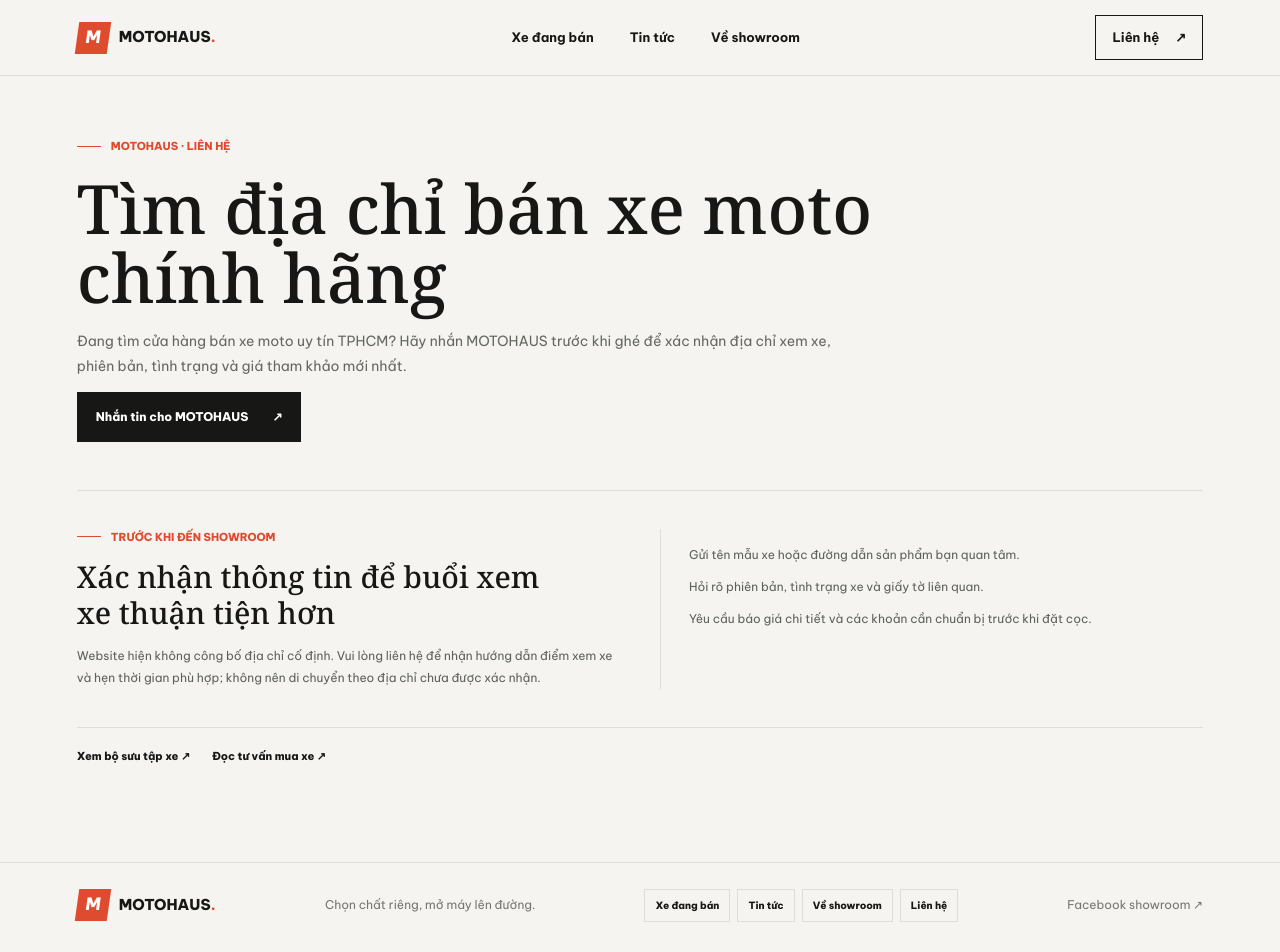
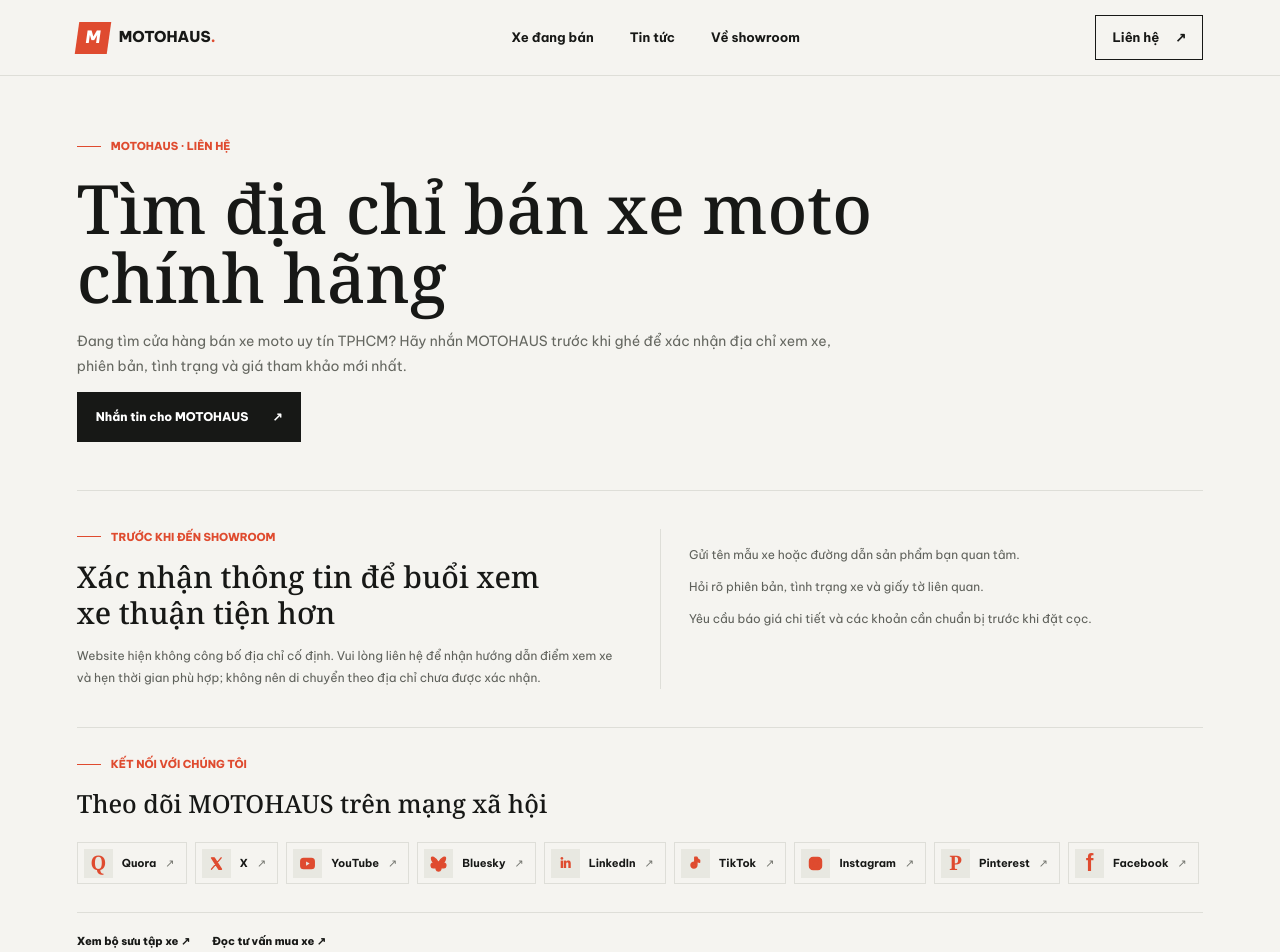
Before and after one commit to phuongduy54367-coder/motohaus-seo, a Next.js app: page /lien-he in a window 1280 px wide. Shown: the top 952 px of the page. Built offline with nearby package versions, Linux system fonts and the light colour scheme; no server answers.

Commit message:
thêm vài trang mxh

```diff
--- a/app/globals.css
+++ b/app/globals.css
@@ -48,11 +48,31 @@ button, input { font: inherit; }
 .header-cta { align-items: center; border: 1px solid var(--foreground); display: inline-flex; gap: 16px; padding: 12px 16px; }
 .header-cta:hover { background: var(--foreground); color: white; }
 .site-footer { align-items: center; border-top: 1px solid var(--line); display: flex; justify-content: space-between; margin-top: 72px; padding: 26px clamp(20px, 6vw, 88px); }
-.site-footer > span, .site-footer > a:last-child { color: var(--muted); font-size: 12px; }
+.site-footer > span { color: var(--muted); font-size: 12px; }
 .footer-brand { color: var(--foreground) !important; }
 .footer-demo-links { display: flex; flex-wrap: wrap; gap: 7px; }
 .footer-demo-links a { border: 1px solid var(--line); font-size: 10px; font-weight: 800; padding: 8px 10px; }
 .footer-demo-links a:hover { border-color: var(--accent); }
+.social-links { display: flex; flex-wrap: wrap; gap: 8px; }
+.social-link { align-items: center; border: 1px solid var(--line); display: inline-flex; gap: 9px; min-height: 42px; padding: 5px 11px 5px 6px; transition: border-color 160ms ease, background 160ms ease, transform 160ms ease; }
+.social-link:hover { background: #fff; border-color: var(--accent); transform: translateY(-2px); }
+.social-icon { align-items: center; background: #e8e8e1; color: var(--accent); display: inline-flex; height: 29px; justify-content: center; width: 29px; }
+.social-icon svg { fill: currentColor; height: 17px; width: 17px; }
+.social-icon svg path { stroke: currentColor; stroke-linecap: round; stroke-linejoin: round; stroke-width: 2; }
+.social-icon svg rect, .social-icon svg circle { stroke: currentColor; stroke-width: 2; }
+.social-icon svg .social-icon-cutout { fill: #e8e8e1; stroke: none; }
+.social-icon svg .social-icon-fill { fill: currentColor; stroke: none; }
+.social-letter { color: var(--accent); font-size: 17px; font-weight: 900; line-height: 1; }
+.social-letter--linkedin { font-size: 14px; letter-spacing: -1px; }
+.social-letter--pinterest, .social-letter--quora { font-family: Georgia, "Times New Roman", serif; font-size: 20px; }
+.social-letter--facebook { font-family: Arial, sans-serif; font-size: 23px; }
+.social-name { font-size: 11px; font-weight: 700; }
+.social-arrow { color: var(--muted); font-size: 11px; }
+.social-links--compact { gap: 5px; }
+.social-links--compact .social-link { justify-content: center; min-height: 34px; padding: 2px; width: 34px; }
+.social-links--compact .social-icon { background: transparent; height: 24px; width: 24px; }
+.social-links--compact .social-icon svg { height: 16px; width: 16px; }
+.social-links--compact .social-name, .social-links--compact .social-arrow { display: none; }
 
 .home-main { margin: 0 auto; max-width: 1440px; width: 100%; }
 .hero { align-items: center; display: grid; gap: 5vw; grid-template-columns: 0.86fr 1.14fr; min-height: 555px; padding: 48px clamp(20px, 7vw, 100px) 56px; }
@@ -205,6 +225,8 @@ button, input { font: inherit; }
 .contact-details p, .contact-details li { color: #5e605a; font-size: 12px; line-height: 1.85; }
 .contact-details ul { border-left: 1px solid var(--line); margin: 0; padding: 5px 0 5px 28px; }
 .contact-details li { margin: 10px 0; }
+.contact-social { border-top: 1px solid var(--line); display: grid; gap: 20px; padding: 28px 0; }
+.contact-social h2 { font-family: var(--font-display), Georgia, "Times New Roman", serif; font-size: 25px; font-weight: 500; margin: 12px 0 0; }
 .contact-links { border-top: 1px solid var(--line); display: flex; flex-wrap: wrap; gap: 22px; padding-top: 20px; }
 .contact-links a { font-size: 11px; font-weight: 800; }
 .contact-links a:hover { color: var(--accent); }
@@ -227,7 +249,7 @@ button, input { font: inherit; }
   .about-band { gap: 25px; padding: 45px 24px; }
   .about-points { padding-left: 22px; }
   .seo-note { margin-left: 24px; margin-right: 24px; }
-  .site-footer { gap: 15px; padding: 23px 24px; }
+  .site-footer { flex-wrap: wrap; gap: 15px; padding: 23px 24px; }
   .site-footer > span { display: none; }
   .product-layout { gap: 28px; grid-template-columns: minmax(0, 1fr) minmax(280px, 0.85fr); }
   .news-grid { grid-template-columns: repeat(2, minmax(0, 1fr)); }
@@ -262,7 +284,7 @@ button, input { font: inherit; }
   .about-points { border-left: 0; border-top: 1px solid #c7c8c0; padding: 10px 0 0; }
   .seo-note { align-items: flex-start; flex-direction: column; gap: 12px; margin: 22px 18px 0; padding: 17px; }
   .site-footer { align-items: flex-start; flex-direction: column; margin-top: 48px; padding: 22px 18px; }
-  .site-footer > a:last-child { font-size: 11px; }
+  .social-links--compact { gap: 4px; }
   .topic-page { padding: 42px 18px 10px; }
   .render-demo-page { padding: 38px 18px 10px; }
   .topic-intro h1 { font-size: 44px; }
--- a/app/layout.tsx
+++ b/app/layout.tsx
@@ -3,7 +3,7 @@ import Link from "next/link";
 import { GoogleAnalytics } from "@next/third-parties/google";
 import { Be_Vietnam_Pro, Noto_Serif } from "next/font/google";
 import { siteUrl } from "./site-url";
-import { facebookUrl } from "./site-links";
+import { SocialLinks } from "./social-links";
 import "./globals.css";
 
 const vietnamSans = Be_Vietnam_Pro({
@@ -70,7 +70,7 @@ export default function RootLayout({ children }: LayoutProps<"/">) {
             <Link href="/#about">Về showroom</Link>
             <Link href="/lien-he">Liên hệ</Link>
           </nav>
-          <a href={facebookUrl} rel="noreferrer" target="_blank">Facebook showroom <span aria-hidden="true">↗</span></a>
+          <SocialLinks compact />
         </footer>
       </body>
     </html>
--- a/app/lien-he/page.tsx
+++ b/app/lien-he/page.tsx
@@ -1,5 +1,6 @@
 import type { Metadata } from "next";
 import Link from "next/link";
+import { SocialLinks } from "../social-links";
 import { facebookUrl } from "../site-links";
 
 export const metadata: Metadata = {
@@ -37,6 +38,13 @@ export default function ContactPage() {
           <li>Yêu cầu báo giá chi tiết và các khoản cần chuẩn bị trước khi đặt cọc.</li>
         </ul>
       </section>
+      <section className="contact-social">
+        <div>
+          <span className="eyebrow">Kết nối với chúng tôi</span>
+          <h2>Theo dõi MOTOHAUS trên mạng xã hội</h2>
+        </div>
+        <SocialLinks />
+      </section>
       <nav aria-label="Khám phá MOTOHAUS" className="contact-links">
         <Link href="/#collection">Xem bộ sưu tập xe ↗</Link>
         <Link href="/tin-tuc">Đọc tư vấn mua xe ↗</Link>
--- a/app/site-links.ts
+++ b/app/site-links.ts
@@ -1 +1,33 @@
 export const facebookUrl = "https://www.facebook.com/phuong.duy.4444/";
+
+export const socialLinks = [
+  { name: "Quora", network: "quora", url: "https://fr.quora.com/profile/Mon-Thanos" },
+  { name: "X", network: "x", url: "https://x.com/Rembaka17" },
+  { name: "YouTube", network: "youtube", url: "https://www.youtube.com/@remilya17/posts" },
+  { name: "Bluesky", network: "bluesky", url: "https://bsky.app/profile/nigapromax.bsky.social" },
+  {
+    name: "LinkedIn",
+    network: "linkedin",
+    url: "https://www.linkedin.com/posts/lya-remi-031692448_gi%E1%BB%AFa-nh%E1%BB%AFng-deadline-d%E1%BB%93n-d%E1%BA%ADp-v%C3%A0-h%C3%A0ng-gi%E1%BB%9D-ng%E1%BB%93i-activity-7522911836338388992-_fy8?originalSubdomain=vn",
+  },
+  {
+    name: "TikTok",
+    network: "tiktok",
+    url: "https://www.tiktok.com/@remilya17/photo/7703457216770198805?_r=1&_t=ZS-9B3umCRPXsK&image_index=1",
+  },
+  {
+    name: "Instagram",
+    network: "instagram",
+    url: "https://www.instagram.com/p/DfOpjyOReGX/?fbclid=IwY2xjawVYK29leHRuA2FlbQIxMABwZG9mBWJyaWQRMXlhbHFIV0NyY0xRRFI5b05zcnRjBmFwcF9pZBAyMjIwMzkxNzg4MjAwODkyAAEfLoHwOnvTuLETuKyfcM-0pboe6HxO_-teyOqV0N6ThMWxAMpTPflk_uk-GSE_aem_kB5chwTovH4L6kI-NlQklQ",
+  },
+  {
+    name: "Pinterest",
+    network: "pinterest",
+    url: "https://www.pinterest.com/pin/711357703691122254/feedback/?invite_code=bd68741a1ba645ae98225b91d3627c35&sender_id=711357841050571664",
+  },
+  {
+    name: "Facebook",
+    network: "facebook",
+    url: "https://www.facebook.com/story.php?story_fbid=2366911857469772&id=100024529429368&rdid=YbLzonUSqEhMayw2#",
+  },
+] as const;
--- /dev/null
+++ b/app/social-links.tsx
@@ -0,0 +1,93 @@
+import { socialLinks } from "./site-links";
+
+type SocialNetwork = (typeof socialLinks)[number]["network"];
+
+function SocialIcon({ network }: { network: SocialNetwork }) {
+  if (network === "youtube") {
+    return (
+      <svg viewBox="0 0 24 24" aria-hidden="true">
+        <rect x="2.5" y="5" width="19" height="14" rx="4" />
+        <path className="social-icon-cutout" d="m10 9 5 3-5 3z" />
+      </svg>
+    );
+  }
+
+  if (network === "instagram") {
+    return (
+      <svg viewBox="0 0 24 24" aria-hidden="true">
+        <rect x="3.5" y="3.5" width="17" height="17" rx="5" />
+        <circle cx="12" cy="12" r="4" />
+        <circle className="social-icon-fill" cx="17.5" cy="6.8" r="1" />
+      </svg>
+    );
+  }
+
+  if (network === "tiktok") {
+    return (
+      <svg viewBox="0 0 24 24" aria-hidden="true">
+        <path d="M14 3v11.2a4.2 4.2 0 1 1-3.5-4.1v3.2a1.2 1.2 0 1 0 .5 1V3h3c.2 2.2 1.5 3.8 3.8 4.3v3.1A8 8 0 0 1 14 8.8" />
+      </svg>
+    );
+  }
+
+  if (network === "bluesky") {
+    return (
+      <svg viewBox="0 0 24 24" aria-hidden="true">
+        <path d="M12 11.2C10.8 8.9 7.5 4.7 5 3.4 2.6 2.2 2 3.7 2.2 5.1c.3 2.5 1.1 5.3 4.7 6.4-3.1-.4-5.8.4-5.3 3.7.6 3.4 4.5 4.4 8.1.5-2.1 3.5-.9 6.9 2.3 6.9s4.4-3.4 2.3-6.9c3.6 3.9 7.5 2.9 8.1-.5.5-3.3-2.2-4.1-5.3-3.7 3.6-1.1 4.4-3.9 4.7-6.4.2-1.4-.4-2.9-2.8-1.7-2.5 1.3-5.8 5.5-7 7.8Z" />
+      </svg>
+    );
+  }
+
+  if (network === "linkedin") {
+    return <span className="social-letter social-letter--linkedin" aria-hidden="true">in</span>;
+  }
+
+  if (network === "pinterest") {
+    return <span className="social-letter social-letter--pinterest" aria-hidden="true">P</span>;
+  }
+
+  if (network === "quora") {
+    return <span className="social-letter social-letter--quora" aria-hidden="true">Q</span>;
+  }
+
+  if (network === "facebook") {
+    return <span className="social-letter social-letter--facebook" aria-hidden="true">f</span>;
+  }
+
+  return (
+    <svg viewBox="0 0 24 24" aria-hidden="true">
+      <path d="M5 4h3.8l10.2 16h-3.8L5 4Zm13.5 0L5 20" />
+    </svg>
+  );
+}
+
+export function SocialLinks({
+  compact = false,
+}: {
+  compact?: boolean;
+}) {
+  return (
+    <nav
+      aria-label="Mạng xã hội"
+      className={`social-links${compact ? " social-links--compact" : ""}`}
+    >
+      {socialLinks.map(({ name, network, url }) => (
+        <a
+          aria-label={`Mở ${name}`}
+          className="social-link"
+          href={url}
+          key={network}
+          rel="noreferrer"
+          target="_blank"
+          title={name}
+        >
+          <span className="social-icon">
+            <SocialIcon network={network} />
+          </span>
+          <span className="social-name">{name}</span>
+          {!compact && <span className="social-arrow" aria-hidden="true">↗</span>}
+        </a>
+      ))}
+    </nav>
+  );
+}
```
